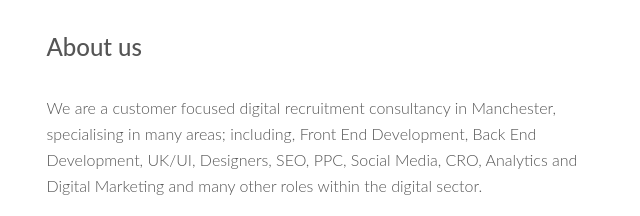
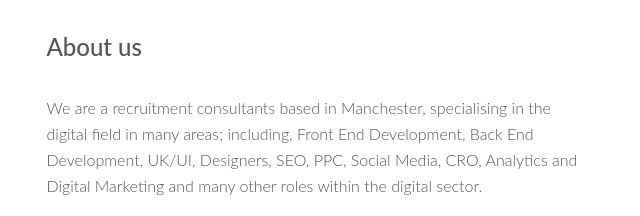
Before and after one commit to dthomaslomas/greenwaymedia, a plain HTML site: page index.html in a window 1280 px wide. Shown: the part 786-1002 px from the top of the page, 601-1241 px from the left. Drawn offline with Linux system fonts and the light colour scheme; a web font is replaced by a local one.

Commit message:
content change and deleted images

```diff
--- a/index.html
+++ b/index.html
@@ -78,7 +78,7 @@
       <div class="col-md-6"> <img class="img-responsive" src="assets/img/lens.jpg" style="border-radius: 70%;" align=""> </div>
       <div class="col-md-6">
         <h3>About us</h3>
-        <p>We are a customer focused digital recruitment consultancy in Manchester, specialising in many areas; including, Front End Development, Back End Development, UK/UI, Designers, SEO, PPC, Social Media, CRO, Analytics and Digital Marketing and many other roles within the digital sector.</p>
+        <p>We are a recruitment consultants based in Manchester, specialising in the digital field in many areas; including, Front End Development, Back End Development, UK/UI, Designers, SEO, PPC, Social Media, CRO, Analytics and Digital Marketing and many other roles within the digital sector.</p>
         <p>We work to the highest standards to create long lasting relationships in both the careers of our candidates and our clients.</p>
         <h3>Why choose us?</h3>
         <p>Having worked within the digital field and recruitment we are uniquely placed to understand the needs of both client and candidate. Our business model is one of trust, honesty and doing the right thing. We have hands on experience working in the digital field, which gives us the edge on other recruiters without this direct experience. We understand the need for personality and cultural fit along with the technical skills needed to fulfil our client’s vacancies.</p>
```
Also changed, not shown: assets/img/gm.PNG (deleted), assets/img/jm_furniture.JPG (deleted), assets/img/jm_furniture.PNG (deleted), assets/img/pat_testing.PNG (deleted), assets/img/pattest.PNG (deleted), 1 other file.
